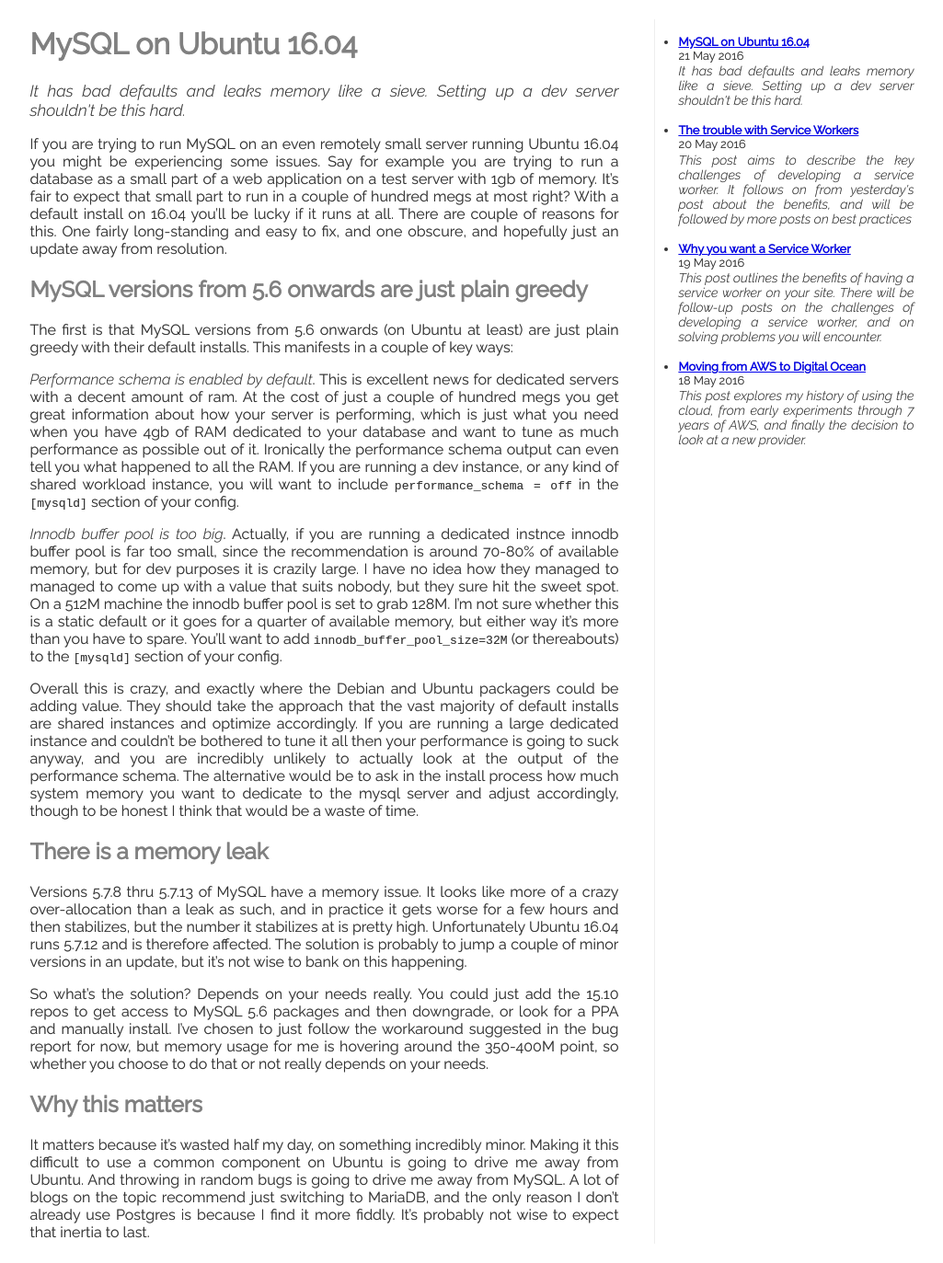
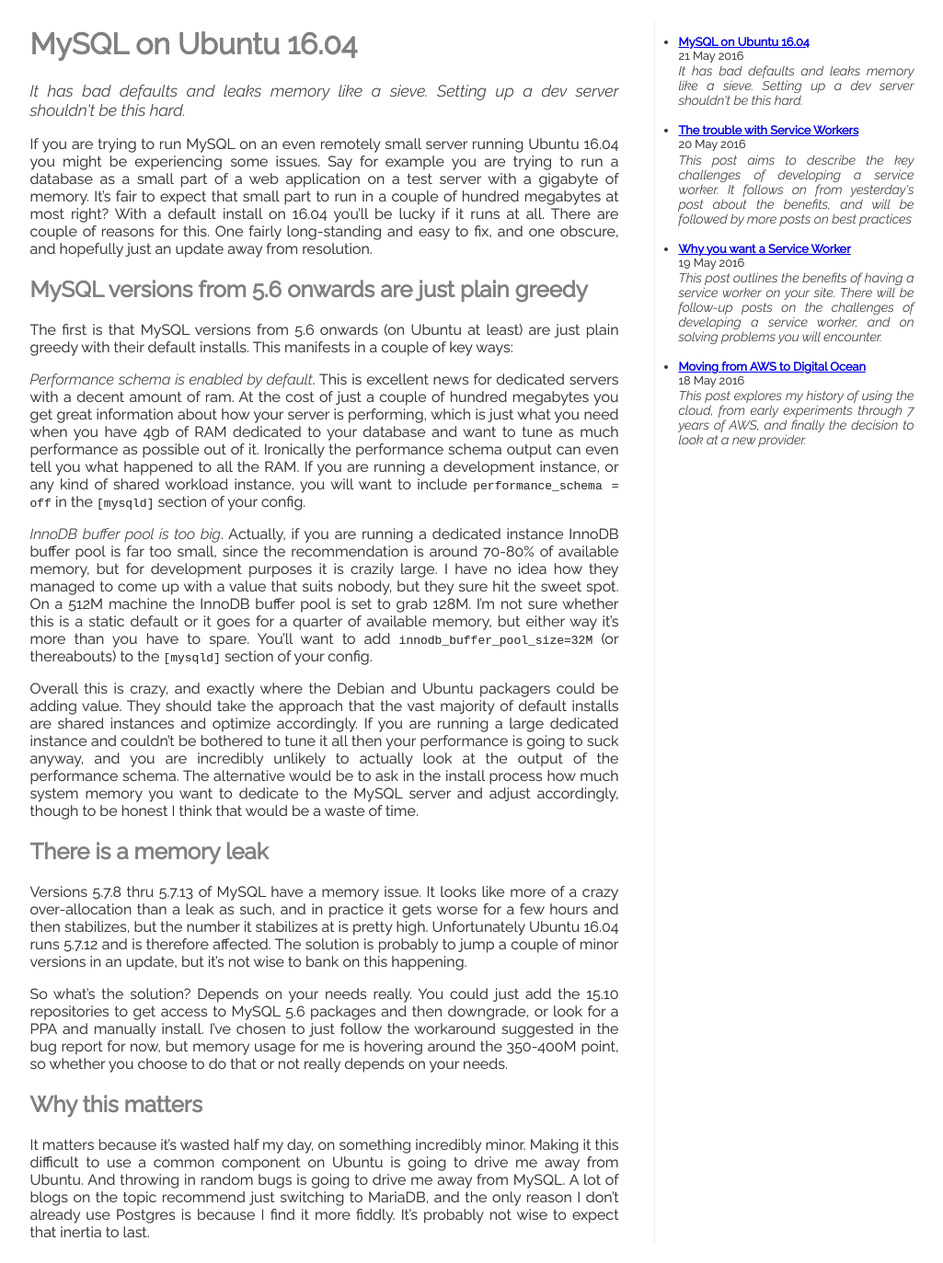
Before and after one commit to notak/notak.github.io, a Jekyll site: the page built from _posts/2016-05-21-mysql-on-ubuntu-16.04.md, in a window 1280 px wide. Shown: the whole page at 92% size, without its empty margins (127-1152 px from the left). Built offline with Jekyll 4.4.1, drawn with Linux system fonts in a browser that asks for light colours.

Commit message:
new post

```diff
--- a/_posts/2016-05-21-mysql-on-ubuntu-16.04.md
+++ b/_posts/2016-05-21-mysql-on-ubuntu-16.04.md
@@ -5,23 +5,23 @@
 redirect_from: "/"
 ---
 
-If you are trying to run MySQL on an even remotely small server running Ubuntu 16.04 you might be experiencing some issues. Say for example you are trying to run a database as a small part of a web application on a test server with 1gb of memory. It's fair to expect that small part to run in a couple of hundred megs at most right? With a default install on 16.04 you'll be lucky if it runs at all. There are couple of reasons for this. One fairly long-standing and easy to fix, and one obscure, and hopefully just an update away from resolution.
+If you are trying to run MySQL on an even remotely small server running Ubuntu 16.04 you might be experiencing some issues. Say for example you are trying to run a database as a small part of a web application on a test server with a gigabyte of memory. It's fair to expect that small part to run in a couple of hundred megabytes at most right? With a default install on 16.04 you'll be lucky if it runs at all. There are couple of reasons for this. One fairly long-standing and easy to fix, and one obscure, and hopefully just an update away from resolution.
 
 ## MySQL versions from 5.6 onwards are just plain greedy
 
 The first is that MySQL versions from 5.6 onwards (on Ubuntu at least) are just plain greedy with their default installs. This manifests in a couple of key ways:
 
-*Performance schema is enabled by default*. This is excellent news for dedicated servers with a decent amount of ram. At the cost of just a couple of hundred megs you get great information about how your server is performing, which is just what you need when you have 4gb of RAM dedicated to your database and want to tune as much performance as possible out of it. Ironically the performance schema output can even tell you what happened to all the RAM. If you are running a dev instance, or any kind of shared workload instance, you will want to include `performance_schema = off` in the `[mysqld]` section of your config.
+*Performance schema is enabled by default*. This is excellent news for dedicated servers with a decent amount of ram. At the cost of just a couple of hundred megabytes you get great information about how your server is performing, which is just what you need when you have 4gb of RAM dedicated to your database and want to tune as much performance as possible out of it. Ironically the performance schema output can even tell you what happened to all the RAM. If you are running a development instance, or any kind of shared workload instance, you will want to include `performance_schema = off` in the `[mysqld]` section of your config.
 
-*Innodb buffer pool is too big*. Actually, if you are running a dedicated instnce innodb buffer pool is far too small, since the recommendation is around 70-80% of available memory, but for dev purposes it is crazily large. I have no idea how they managed to managed to come up with a value that suits nobody, but they sure hit the sweet spot. On a 512M machine the innodb buffer pool is set to grab 128M. I'm not sure whether this is a static default or it goes for a quarter of available memory, but either way it's more than you have to spare. You'll want to add `innodb_buffer_pool_size=32M` (or thereabouts) to the `[mysqld]` section of your config.
+*InnoDB buffer pool is too big*. Actually, if you are running a dedicated instance InnoDB buffer pool is far too small, since the recommendation is around 70-80% of available memory, but for development purposes it is crazily large. I have no idea how they managed to come up with a value that suits nobody, but they sure hit the sweet spot. On a 512M machine the InnoDB buffer pool is set to grab 128M. I'm not sure whether this is a static default or it goes for a quarter of available memory, but either way it's more than you have to spare. You'll want to add `innodb_buffer_pool_size=32M` (or thereabouts) to the `[mysqld]` section of your config.
 
-Overall this is crazy, and exactly where the Debian and Ubuntu packagers could be adding value. They should take the approach that the vast majority of default installs are shared instances and optimize accordingly. If you are running a large dedicated instance and couldn't be bothered to tune it all then your performance is going to suck anyway, and you are incredibly unlikely to actually look at the output of the performance schema. The alternative would be to ask in the install process how much system memory you want to dedicate to the mysql server and adjust accordingly, though to be honest I think that would be a waste of time.
+Overall this is crazy, and exactly where the Debian and Ubuntu packagers could be adding value. They should take the approach that the vast majority of default installs are shared instances and optimize accordingly. If you are running a large dedicated instance and couldn't be bothered to tune it all then your performance is going to suck anyway, and you are incredibly unlikely to actually look at the output of the performance schema. The alternative would be to ask in the install process how much system memory you want to dedicate to the MySQL server and adjust accordingly, though to be honest I think that would be a waste of time.
 
 ## There is a memory leak
 
 Versions 5.7.8 thru 5.7.13 of MySQL have a memory issue. It looks like more of a crazy over-allocation than a leak as such, and in practice it gets worse for a few hours and then stabilizes, but the number it stabilizes at is pretty high. Unfortunately Ubuntu 16.04 runs 5.7.12 and is therefore affected. The solution is probably to jump a couple of minor versions in an update, but it's not wise to bank on this happening.
 
-So what's the solution? Depends on your needs really. You could just add the 15.10 repos to get access to MySQL 5.6 packages and then downgrade, or look for a PPA and manually install. I've chosen to just follow the workaround suggested in the bug report for now, but memory usage for me is hovering around the 350-400M point, so whether you choose to do that or not really depends on your needs.
+So what's the solution? Depends on your needs really. You could just add the 15.10 repositories to get access to MySQL 5.6 packages and then downgrade, or look for a PPA and manually install. I've chosen to just follow the workaround suggested in the bug report for now, but memory usage for me is hovering around the 350-400M point, so whether you choose to do that or not really depends on your needs.
 
 ## Why this matters
 
```
